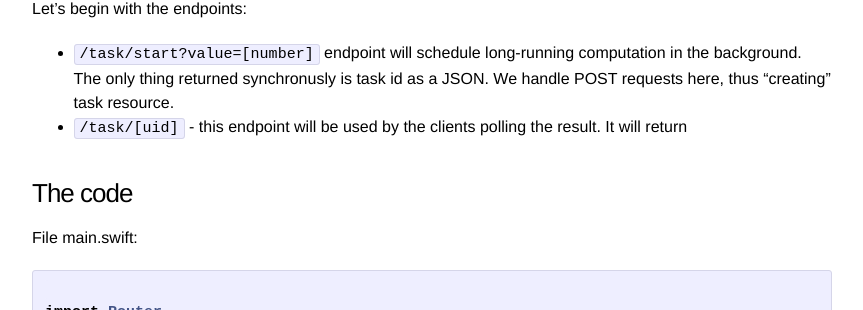
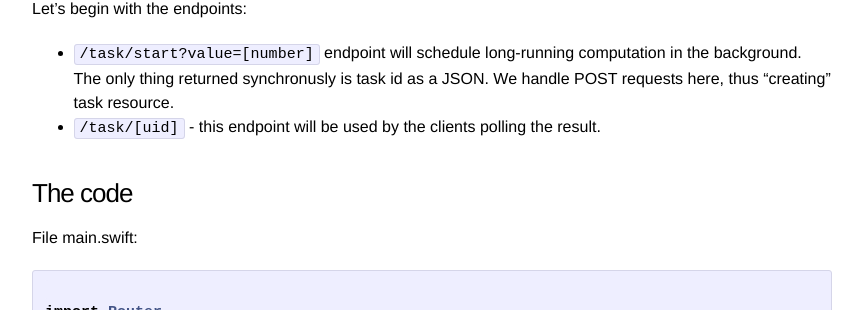
Before and after one commit to vi4m/vi4m.github.io, a Jekyll site: the page built from _posts/2016-09-04-swift-on-linux-tutorial-part-2.md, in a window 1280 px wide and 900 px high, scrolled down 1615 px. Shown: the part 142-452 px from the top of the window, without its empty margins (208-1071 px from the left). Built offline with Jekyll 4.4.1, drawn with Linux system fonts in a browser that asks for light colours; comment, search, counter and statistics services are not loaded.

Commit message:
Draft of tutorial 2

```diff
--- a/_posts/2016-09-04-swift-on-linux-tutorial-part-2.md
+++ b/_posts/2016-09-04-swift-on-linux-tutorial-part-2.md
@@ -75,7 +75,7 @@ Let's begin with the endpoints:
 
 
 * `/task/start?value=[number]` endpoint will schedule long-running computation in the background. The only thing returned synchronusly is task id as a JSON. We handle POST requests here, thus "creating" task resource.
-* `/task/[uid]` - this endpoint will be used by the clients polling the result. It will return
+* `/task/[uid]` - this endpoint will be used by the clients polling the result.
 
 
 ### The code
```
